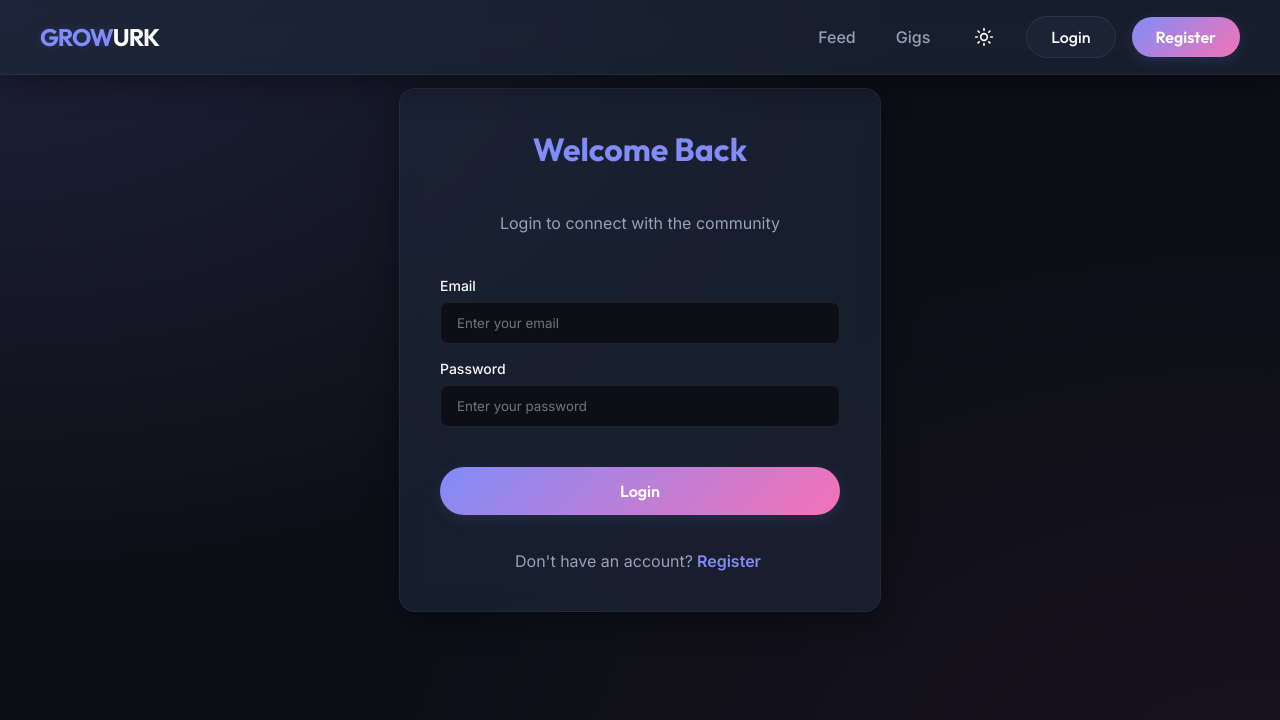
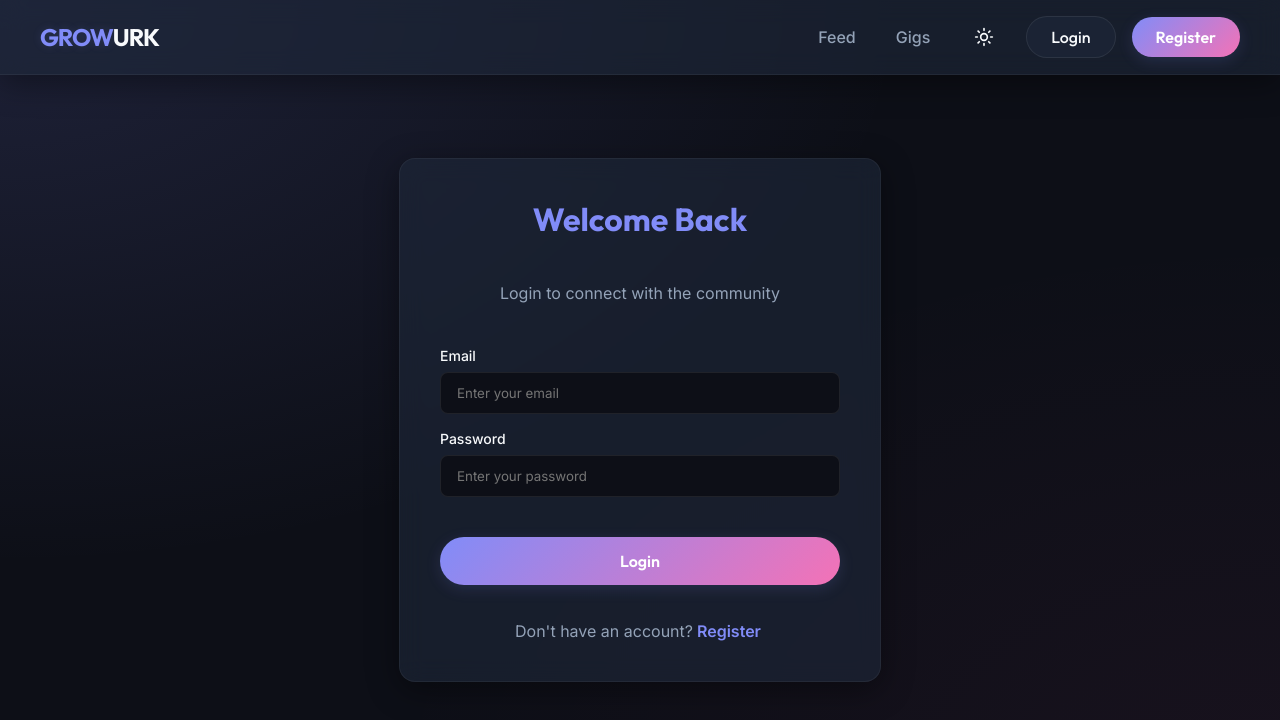
Before and after one commit to meerqamar/Social-Platform, a React (Vite) app: page /login in a window 1280 px wide. Shown: the top 720 px of the page. Built offline with nearby package versions, Linux system fonts and the light colour scheme.

Commit message:
Fix auth pages overlapping with fixed navbar

```diff
--- a/src/pages/AuthPages.css
+++ b/src/pages/AuthPages.css
@@ -2,7 +2,10 @@
   display: flex;
   justify-content: center;
   align-items: center;
-  min-height: calc(100vh - 100px);
+  min-height: 100vh;
+  padding-top: 80px; /* Account for fixed navbar */
+  padding-bottom: 40px;
+  box-sizing: border-box;
 }
 
 .auth-form {
```
